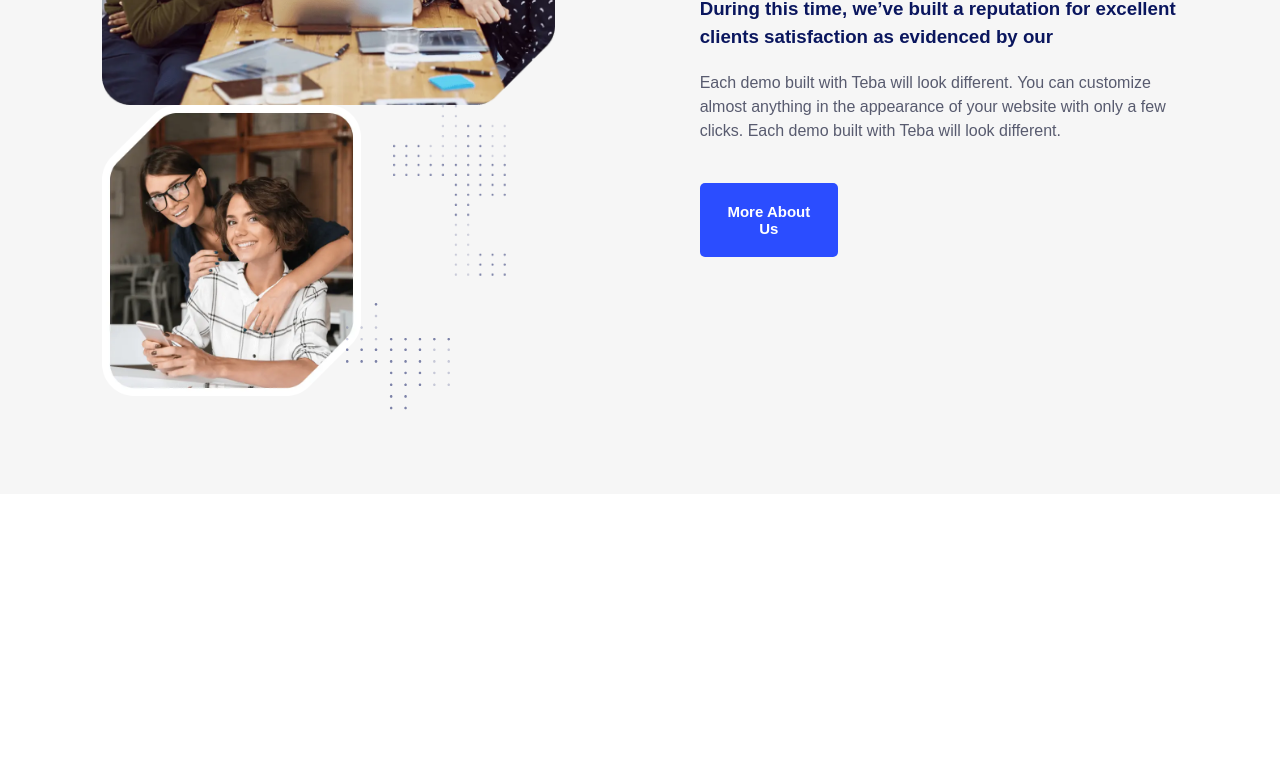
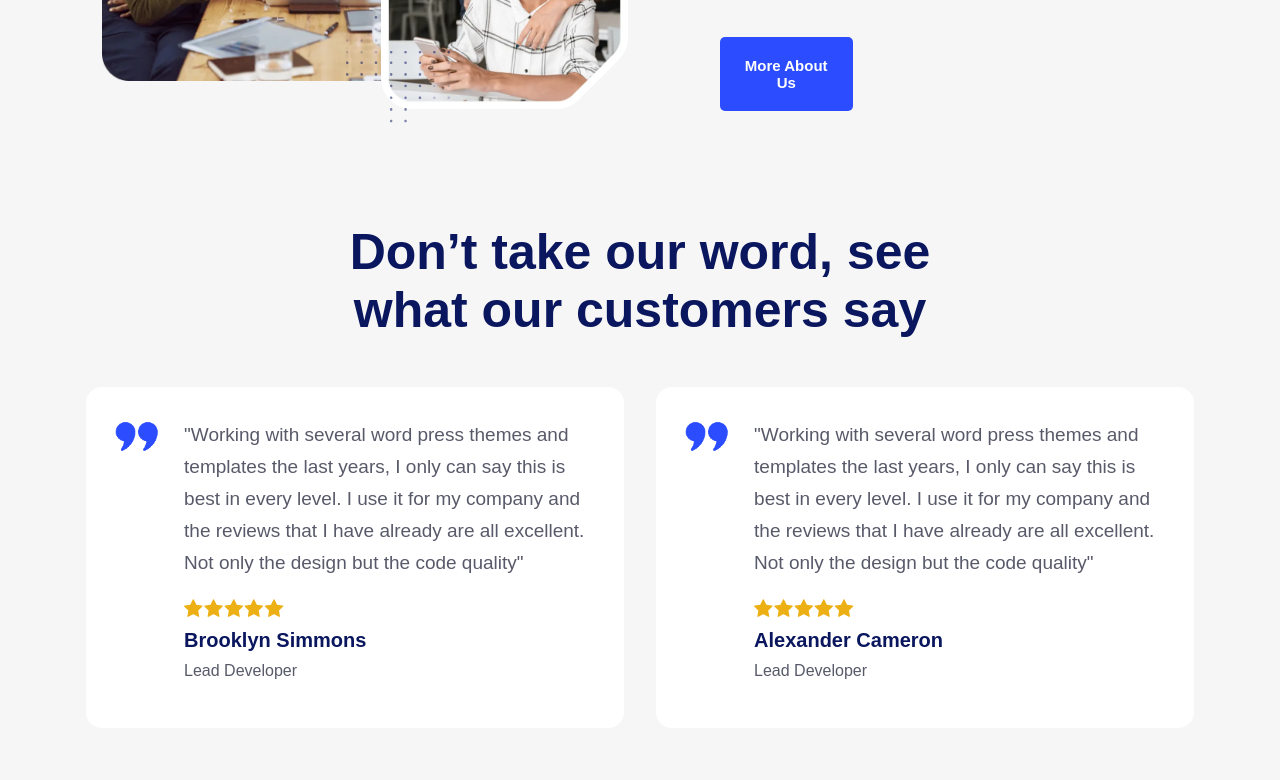
Before and after one commit to front-end-by-rimantas/55-grupe-teamwork-optech, a website with bundled scripts: page index.html in a window 1280 px wide. Shown: the part 836-1616 px from the top of the page. Before the commit the page ends 1334 px from the top, so only its background shows below. Built offline with nearby package versions, Linux system fonts and the light colour scheme.

Commit message:
section-7 static

```diff
--- a/css/base/base.css
+++ b/css/base/base.css
@@ -8,3 +8,9 @@ body * {
 body {
   font-family: Arial, Helvetica, sans-serif;
 }
+
+
+#app {
+  display: flex;
+  flex-direction: column;
+}
--- /dev/null
+++ b/css/components/section7.css
@@ -0,0 +1,48 @@
+.section-7 {
+    padding: 2rem 0 10rem;
+}
+.text7 {
+    padding: 5rem 0;
+}
+.dont {
+    color: #0a165e;
+    font-size: 50px;
+    text-align: center;
+}
+.testimonials-block {
+    display: flex;
+    gap: 1rem;
+    background-color: #fff;
+    border-radius: 1rem;
+    padding: 2rem 1.8rem 3rem 1.2rem;
+}
+.quotes-section {
+    width: 60%;
+    text-align: center;
+}
+.quotes {
+    width: 70%;
+}
+.testimonials {
+    display: flex;
+    flex-direction: column;
+    color: #585a6a;
+}
+.testimonials-text {
+    font-size: 19px;
+    line-height: 2rem;
+    margin-bottom: 20px;
+}
+.stars {
+    display: flex;
+    gap: 0.1rem;
+    width: 25%;
+    font-size: 20px;
+    margin-bottom: 10px;
+    color: #ecb014;
+}
+.testimonials-name {
+    font-size: 20px;
+    color: #0a165e;
+    margin-bottom: 10px;
+}
--- a/css/pages/home.css
+++ b/css/pages/home.css
@@ -1,8 +1,14 @@
 /* base */
 @import '../base/base.css';
+@import '../base/layout.css';
+
+
 
 /* vendors */
 
 /* components */
+@import '../components/main-header.css';
+@import '../components/section2.css';
+@import '../components/section7.css';
 
 /* CUSTOM STYLE FOR THIS PAGE GOES BELOW THIS COMMENT */
--- a/js/components/section2.js
+++ b/js/components/section2.js
@@ -37,8 +37,6 @@ export function section2() {
                               <img class="foto3" src="./img/shape2.png" alt="taskeliai">
                            </div>
                         </div>
-
-
                     </div>
                     <div class="col-6 right-section">
                         <h1 class="title">More than 25+ years we provide IT solutions</h1>
--- /dev/null
+++ b/js/components/section7.js
@@ -0,0 +1,37 @@
+import { section7Data } from "../data/section7Data.js";
+
+export function section7() {
+   let cardsHTML = '';
+
+   for (let i = 0; i < 2; i++) {
+      const section = section7Data[i];
+      cardsHTML += `
+         <div class="col-12 col-lg-6 testimonials-block">
+            <div class="quotes-section">
+               <img class="quotes" src="./img/section-7/${section.img}" alt="${section.imgAlt}">
+            </div>
+            <div class="testimonials">
+               <p class="testimonials-text">${section.description}</p>
+               <div class="stars">
+                  <i class="fa fa-star testimonials-star"></i>
+                  <i class="fa fa-star testimonials-star"></i>
+                  <i class="fa fa-star testimonials-star"></i>
+                  <i class="fa fa-star testimonials-star"></i>
+                  <i class="fa fa-star testimonials-star"></i>
+               </div>
+               <h5 class="testimonials-name">${section.name}</h5>
+               <p class="testimonials-position">${section.position}</p>
+            </div>
+         </div>`
+   }
+    let HTML =  `
+    <div class="container back">
+       <div class="text7">
+          <h2 class="col-12 col-lg-6 col-xxl-6 m-lg-3 m-xxl-3 dont">Don’t take our word, see what our customers say</h2>
+       </div>
+       <div class="row section-7">${cardsHTML}</div>
+    </div>`
+
+
+    document.getElementById('app').insertAdjacentHTML('beforeend', HTML);
+}
--- /dev/null
+++ b/js/data/section7Data.js
@@ -0,0 +1,18 @@
+export const section7Data = [
+    {
+        img: 'quotes.png',
+        imgAlt: 'quotes',
+        description: `"Working with several word press themes and templates the last years, I only can say this is best in every level. I use it for my company and the reviews that I have already are all excellent. Not only the design but the code quality"`,
+        stars: '',
+        name: 'Brooklyn Simmons',
+        position: 'Lead Developer'
+    },
+    {
+        img: 'quotes.png',
+        imgAlt: 'quotes',
+        description: `"Working with several word press themes and templates the last years, I only can say this is best in every level. I use it for my company and the reviews that I have already are all excellent. Not only the design but the code quality"`,
+        stars: '',
+        name: 'Alexander Cameron',
+        position: 'Lead Developer'
+    }
+]
--- a/js/pages/home.js
+++ b/js/pages/home.js
@@ -1,6 +1,13 @@
 
 import { header } from "../components/header.js";
-header(true);
+
 
 import { section2 } from "../components/section2.js";
+
+
+import {section7} from "../components/section7.js";
+
+
+header(true);
 section2 ();
+section7 ();
```
Also changed, not shown: img/section-7/quotes.png (added).
